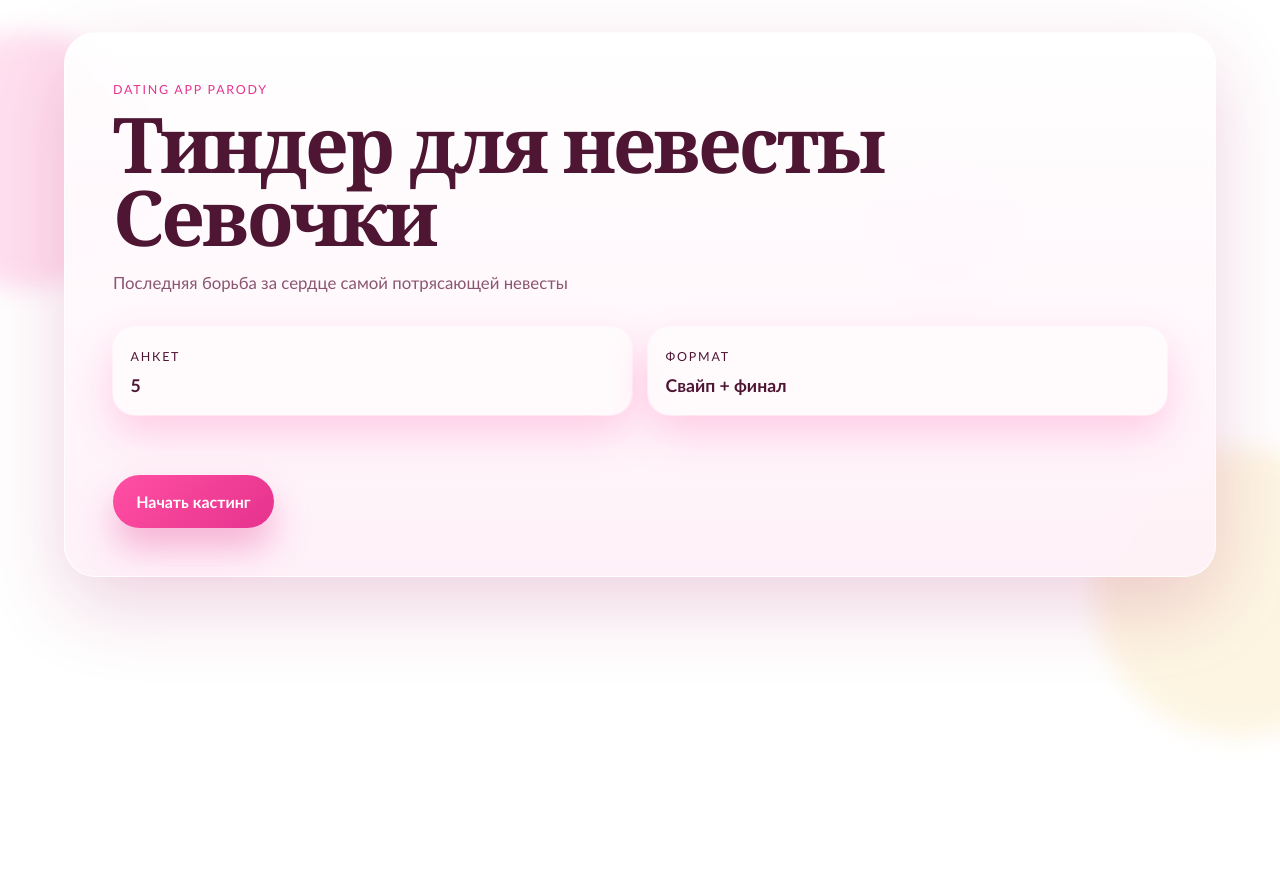
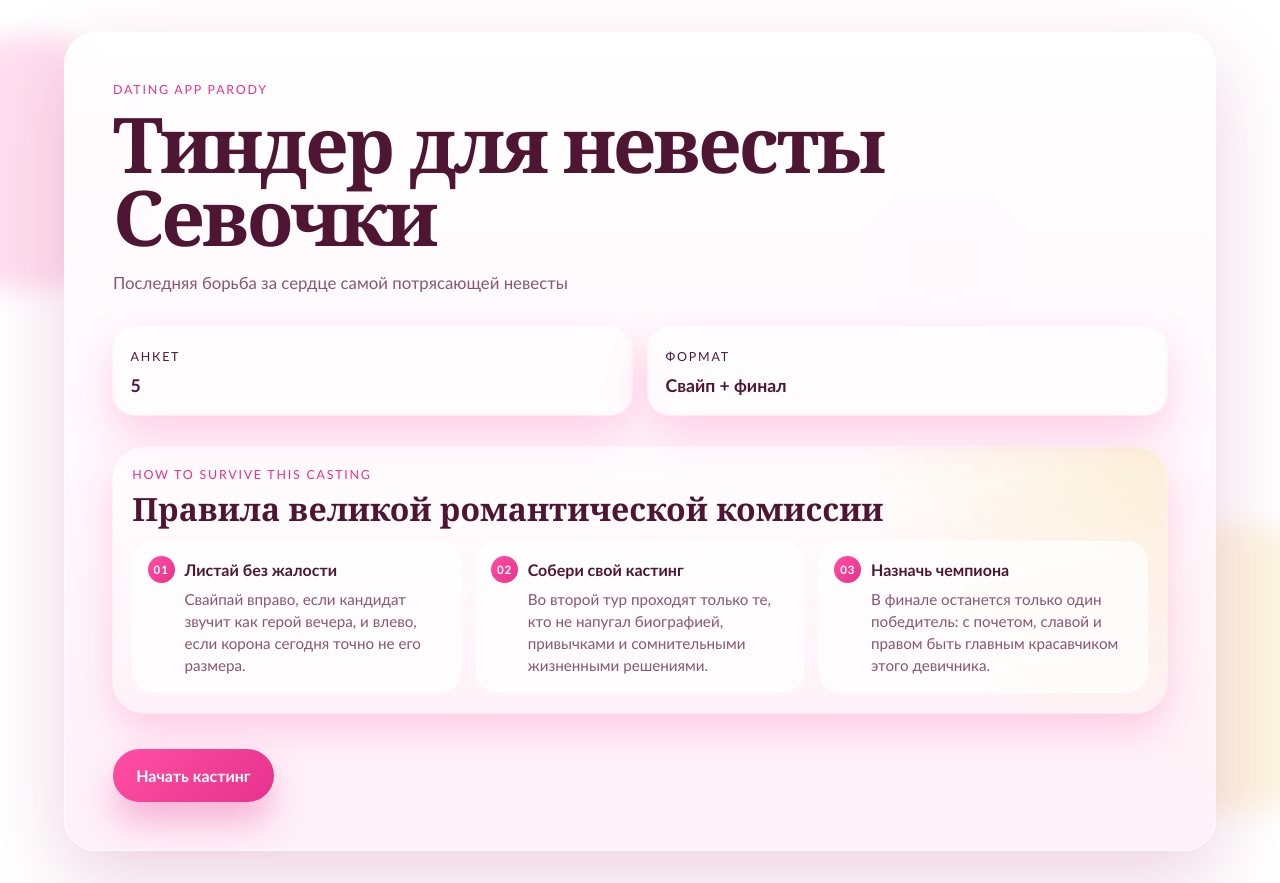
Before and after one commit to SophieNura/devichnik, a React (Vite) app: page / in a window 1280 px wide. Before the commit the page ends 800 px from the top, so only its background shows below. Built offline with nearby package versions, Linux system fonts and the light colour scheme.

Commit message:
Add playful intro game rules

```diff
--- a/src/App.tsx
+++ b/src/App.tsx
@@ -93,6 +93,23 @@ export default function App() {
               <div>
                 <span>Формат</span>
                 <strong>Свайп + финал</strong>
+              </div>
+            </div>
+
+            <div className="hero-rules">
+              <div className="hero-rules__header">
+                <p className="eyebrow">how to survive this casting</p>
+                <h2>{copy.introRulesTitle}</h2>
+              </div>
+
+              <div className="hero-rules__grid">
+                {copy.introRules.map((rule, index) => (
+                  <article key={rule.title} className="hero-rules__item">
+                    <span className="hero-rules__index">0{index + 1}</span>
+                    <h3>{rule.title}</h3>
+                    <p>{rule.text}</p>
+                  </article>
+                ))}
               </div>
             </div>
 
--- a/src/config/copy.ts
+++ b/src/config/copy.ts
@@ -1,6 +1,21 @@
 export const copy = {
   appTitle: "Тиндер для невесты Севочки",
   appTagline: "Последняя борьба за сердце самой потрясающей невесты",
+  introRulesTitle: "Правила великой романтической комиссии",
+  introRules: [
+    {
+      title: "Листай без жалости",
+      text: "Свайпай вправо, если кандидат звучит как герой вечера, и влево, если корона сегодня точно не его размера.",
+    },
+    {
+      title: "Собери свой кастинг",
+      text: "Во второй тур проходят только те, кто не напугал биографией, привычками и сомнительными жизненными решениями.",
+    },
+    {
+      title: "Назначь чемпиона",
+      text: "В финале останется только один победитель: с почетом, славой и правом быть главным красавчиком этого девичника.",
+    },
+  ],
   startButton: "Начать кастинг",
   like: "Нравится",
   pass: "Нет",
--- a/src/styles.css
+++ b/src/styles.css
@@ -123,6 +123,66 @@ img {
   grid-template-columns: repeat(auto-fit, minmax(9rem, 1fr));
   gap: 1rem;
   margin: 2rem 0;
+}
+
+.hero-rules {
+  margin: 1.5rem 0 0.5rem;
+  padding: 1.2rem;
+  border-radius: var(--radius-lg);
+  background:
+    radial-gradient(circle at top right, rgba(245, 198, 90, 0.22), transparent 28%),
+    linear-gradient(180deg, rgba(255, 255, 255, 0.76), rgba(255, 243, 248, 0.94));
+  box-shadow: var(--shadow-glow);
+}
+
+.hero-rules__header h2 {
+  margin: 0;
+  font-family: Georgia, "Times New Roman", serif;
+  font-size: clamp(1.35rem, 3vw, 2rem);
+  line-height: 1;
+}
+
+.hero-rules__grid {
+  display: grid;
+  grid-template-columns: repeat(auto-fit, minmax(14rem, 1fr));
+  gap: 0.9rem;
+  margin-top: 1rem;
+}
+
+.hero-rules__item {
+  position: relative;
+  min-height: 100%;
+  padding: 1rem 1rem 1rem 3.2rem;
+  border: 1px solid rgba(255, 255, 255, 0.8);
+  border-radius: var(--radius-md);
+  background: rgba(255, 255, 255, 0.72);
+}
+
+.hero-rules__index {
+  position: absolute;
+  left: 0.9rem;
+  top: 0.9rem;
+  display: grid;
+  place-items: center;
+  width: 1.7rem;
+  height: 1.7rem;
+  border-radius: 999px;
+  background: linear-gradient(135deg, var(--color-primary), var(--color-primary-strong));
+  color: #fff;
+  font-size: 0.72rem;
+  font-weight: 800;
+  letter-spacing: 0.08em;
+}
+
+.hero-rules__item h3 {
+  margin: 0;
+  font-size: 1rem;
+}
+
+.hero-rules__item p {
+  margin: 0.45rem 0 0;
+  color: var(--color-text-muted);
+  font-size: 0.95rem;
 }
 
 .hero-card__stats div,
```
